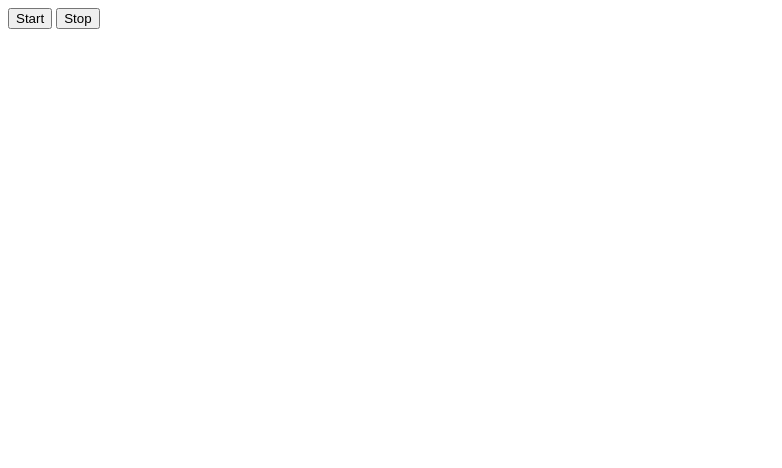
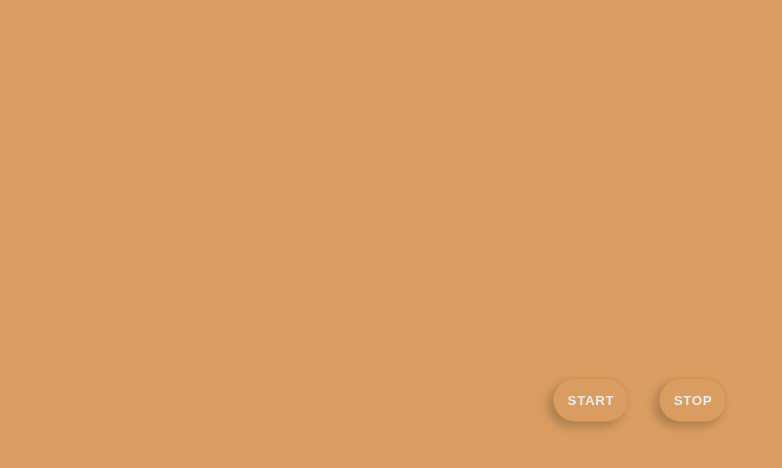
Before and after one commit to YuKcoder/goit-js-hw-11-color-switch, a plain HTML site: page index.html in a window 1280 px wide. Shown: the whole page, without its empty margins (0-782 px from the left). Drawn offline with Linux system fonts and the light colour scheme; the site is published under a folder, as on GitHub Pages, so addresses that start at the root find nothing.

Commit message:
Update index.html

```diff
--- a/index.html
+++ b/index.html
@@ -5,7 +5,7 @@
     <meta http-equiv="X-UA-Compatible" content="IE=edge" />
     <meta name="viewport" content="width=device-width, initial-scale=1.0" />
     <title>Document</title>
-    <link rel="stylesheet" href="/scss/main.css" />
+    <link rel="stylesheet" href="./scss/main.css" />
   </head>
   <body>
     <div class="wrap">
```
